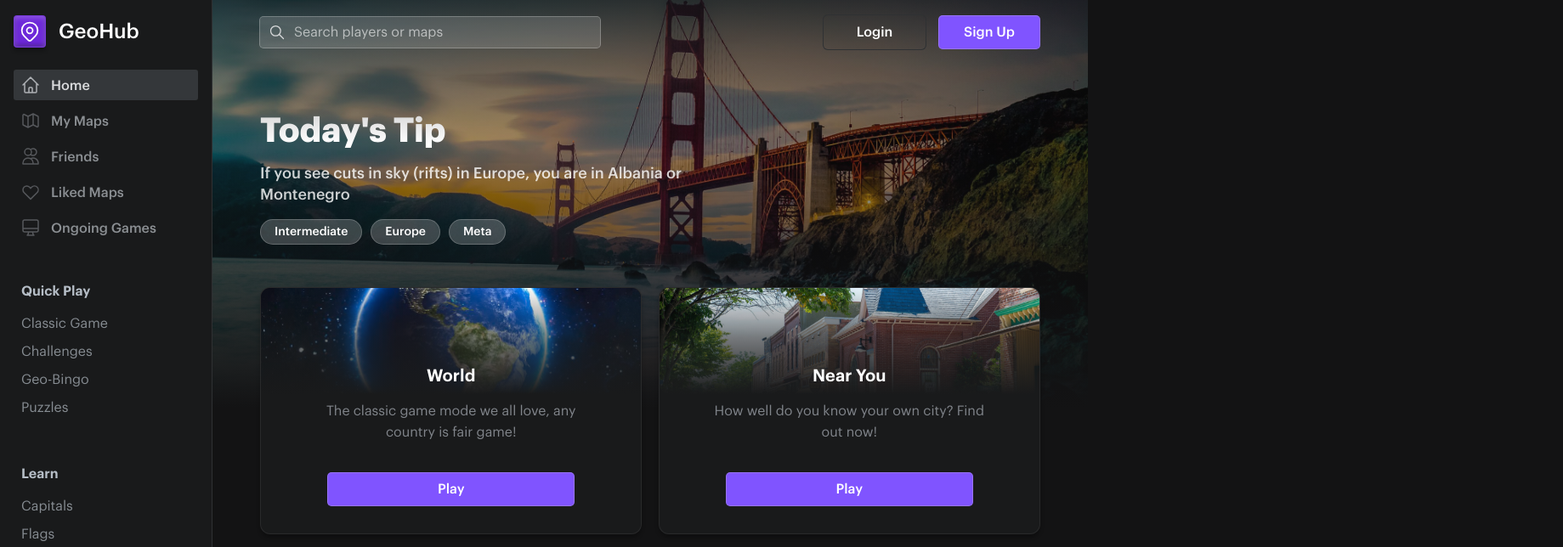
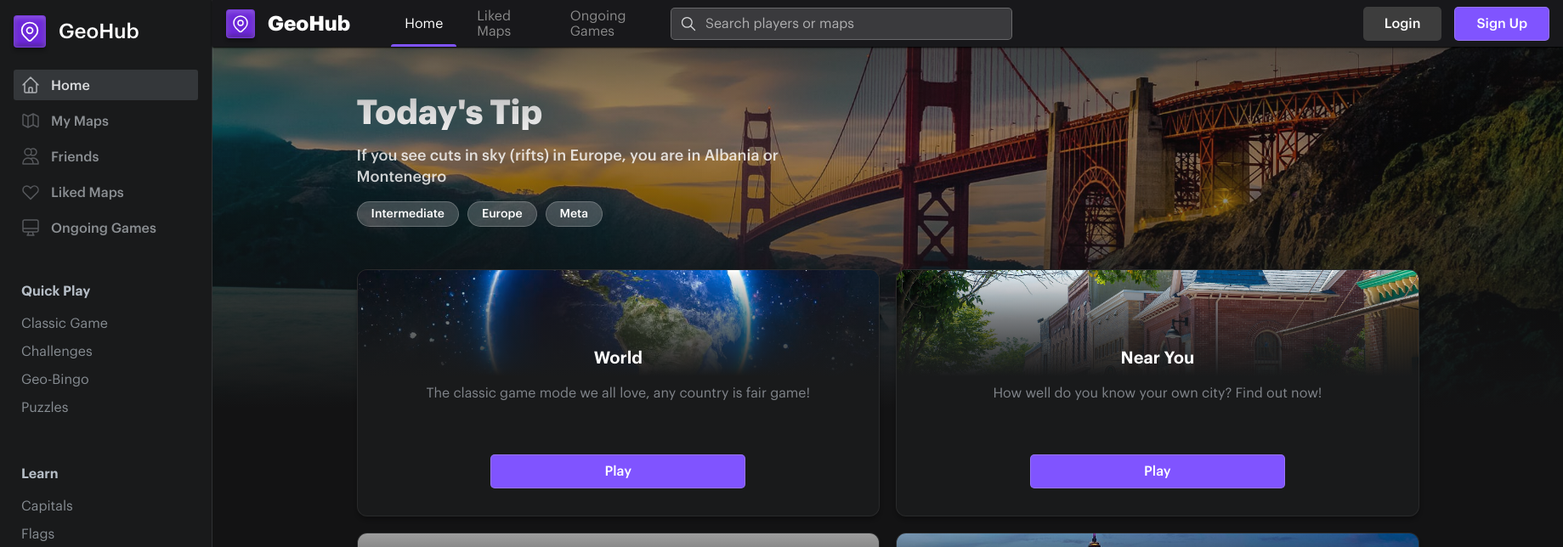
Before and after one commit to benlikescode/geohub, a Next.js app: page / in a window 1280 px wide. Shown: the top 644 px of the page at 85% size, 1839 px wide, since content can reach past the window. Built offline with nearby package versions, Linux system fonts and the light colour scheme; grey boxes are pictures that could not be loaded.

Commit message:
Updated Navbar

```diff
--- /dev/null
+++ b/components/Layout/Navbar/NavLink.tsx
@@ -0,0 +1,89 @@
+import { FC } from 'react'
+import Link from 'next/link'
+import { useRouter } from 'next/router'
+import styled from 'styled-components'
+
+type StyledProps = {
+  isActive: boolean
+}
+
+const StyledNavLink = styled.div<StyledProps>`
+  height: 100%;
+  display: flex;
+  align-items: center;
+  justify-content: center;
+
+  &:not(:last-child) {
+    margin-right: 0.5rem;
+  }
+
+  a {
+    color: inherit;
+    text-decoration: none;
+  }
+
+  .itemText {
+    color: #8a8a8a;
+    font-weight: 400;
+
+    ${({ isActive }) => isActive && `
+      color: #fff;
+    `}
+
+    :hover {
+      color: #fff;
+    }
+  }
+
+  .item {
+    padding: 0.5rem 1rem;
+    height: 100%;
+    display: flex;
+    align-items: center;
+    justify-content: center;
+    //box-sizing: border-box;
+    position: relative;
+
+
+    /*
+    ${({ isActive }) => isActive && `
+      border-bottom: 2px solid var(--mediumPurple);
+    `}
+    */
+  }
+
+  .activeLine {
+    position: absolute;
+    bottom: 0;
+    background-color: var(--mediumPurple);
+    width: 100%;
+    border-radius: 15px 15px 0 0;
+    ${({ isActive }) => isActive && `
+      height: 3px;
+    `}
+
+  }
+`
+
+type Props = {
+  text: string
+  route: string
+}
+
+const NavLink: FC<Props> = ({ text, route }) => {
+  const router = useRouter()
+  const isActive = `/${router.pathname.split('/')[1]}` === route
+
+  return (
+    <StyledNavLink isActive={isActive}>
+      <Link href={route}>
+        <a className="item">
+          <span className="itemText">{text}</span>
+          <div className="activeLine"></div>
+        </a>
+      </Link>
+    </StyledNavLink>
+  )
+}
+
+export default NavLink
--- a/components/Layout/Navbar/Navbar.Styled.tsx
+++ b/components/Layout/Navbar/Navbar.Styled.tsx
@@ -1,37 +1,60 @@
 import styled from 'styled-components'
 
-type StyledProps = {
-  atTop?: boolean
-}
-
-const StyledNavbar = styled.div<StyledProps>`
+const StyledNavbar = styled.div`
   display: flex;
   align-items: center;
-  height: 76px;
+  justify-content: space-between;
+  padding: 0 1rem;
+  height: 55px;
   position: sticky;
   top: 0;
   z-index: 20;
-  background-color: ${({ atTop }) => atTop ? 'transparent' : '#171718'};
-  transition: 0.1s ease-in;
-  box-shadow: ${({ atTop }) => !atTop && '0px 4px 4px 0px rgba(0, 0, 0, 0.35)'};
+  background-color: #18181b;
+  box-shadow: 0 1px 2px rgba(0, 0, 0, 0.9), 0 0px 2px rgba(0, 0, 0, 0.9);
 
-  .mainSection {
-    max-width: ${({ theme }) => theme.breakpoint.l};
-    width: 100%;
+  .logoWrapper {
+    display: flex;
+    align-items: center;
+    gap: 15px;
+  }
+
+  .logo {
+    display: flex;
+    align-items: center;
+    justify-content: center;
+    background-color: var(--darkPurple);
+    border: 1px solid rgba(255, 255, 255, 0.08);
+    box-shadow: 0px 4px 4px rgba(0, 0, 0, 0.25), inset 0px 2px 6px rgba(255, 255, 255, 0.25), inset 0px -3px 4px rgba(0, 0, 0, 0.25);
+    border-radius: 4px;
+    height: 34px;
+    width: 34px;
+  }
+
+  .leftContainer {
+    display: flex;
+    align-items: center;
+    height: 100%;
+  }
+
+  .navLinks {
+    display: flex;
+    align-items: center;
+    margin-left: 3rem;
+    height: 100%;
+  }
+
+  .rightContainer {
     display: flex;
     align-items: center;
     justify-content: space-between;
-    gap: 2rem;
-    padding: 0 3.5rem;
-    margin: 0 auto;
+    width: 1100px;
+
   }
 
   .rightWrapper {
     display: flex;
     align-items: center;
     gap: 15px;
-    width: 100%;
-    justify-content: flex-end;
   }
 
   .userInfo {
@@ -45,6 +68,7 @@ const StyledNavbar = styled.div<StyledProps>`
     font-size: 18px;
   }
 
+
 `
 
 export default StyledNavbar
--- a/components/Layout/Navbar/Navbar.tsx
+++ b/components/Layout/Navbar/Navbar.tsx
@@ -1,46 +1,56 @@
+import { DesktopComputerIcon, HeartIcon, HomeIcon, LocationMarkerIcon } from '@heroicons/react/outline'
 import Link from 'next/link'
-import React, { FC, useEffect, useState } from 'react'
+import React, { FC } from 'react'
 import { useSelector } from 'react-redux'
 import { StyledNavbar } from '.'
 import { selectUser } from '../../../redux/user'
 import { UserType } from '../../../types'
-import { useViewport } from '../../../utils/hooks'
-import { Avatar, Button, Searchbar } from '../../System'
-import { MobileNav } from './MobileNav'
+import { Avatar, Button, Icon, Searchbar } from '../../System'
+import NavLink from './NavLink'
 
 type Props = {
   isHomePage?: boolean
 }
 
 const Navbar: FC<Props> = ({ isHomePage }) => {
-  const [atTop, setAtTop] = useState(true)
   const user: UserType = useSelector(selectUser)
-  const width = useViewport()
-
-  const handleScroll = () => {
-    setAtTop(window.scrollY < 76)
-  }
-
-  useEffect(() => {
-    if (!isHomePage) {
-      return
-    }
-
-    window.addEventListener('scroll', handleScroll)
-
-    return () => {
-      window.removeEventListener('scroll', handleScroll)
-    }
-  }, [])
-
-  if (width < 500) {
-    return <MobileNav />
-  }
 
   return (
-    <StyledNavbar atTop={isHomePage && atTop}>
+    <StyledNavbar>
+      <div className="leftContainer">
+        <Link href="/">
+          <a>
+            <div className="logoWrapper">
+              <div className="logo">
+                <Icon size={24} fill="#fff">
+                  <LocationMarkerIcon />
+                </Icon>
+              </div>
+              <h2 className="appTitle">GeoHub</h2>
+            </div>
+          </a>
+        </Link>
 
-      <div className="mainSection">
+        <nav className="navLinks">
+          <NavLink
+            text="Home"
+            route="/"
+          />
+
+          <NavLink
+            text="Liked Maps"
+            route="/liked"
+          />
+
+          <NavLink
+            text="Ongoing Games"
+            route="/ongoing"
+          />
+        </nav>
+      </div>
+
+
+      <div className="rightContainer">
         <Searchbar />
 
         {user.id ?
@@ -58,19 +68,19 @@ const Navbar: FC<Props> = ({ isHomePage }) => {
           <div className="rightWrapper">
             <Link href="/login">
               <a>
-                <Button type="ghost" width="120px">Login</Button>
+                <Button type="solidCustom" backgroundColor='#3d3d3d' color='#fff' hoverColor='#444' height='34px'>Login</Button>
               </a>
             </Link>
 
             <Link href="/register">
               <a>
-                <Button type="solidPurple" width="120px">Sign Up</Button>
+                <Button type="solidPurple" height='34px'>Sign Up</Button>
               </a>
             </Link>
           </div>
-
         }
       </div>
+
     </StyledNavbar>
   )
 }
```
Lines whose indentation alone changed are shown as unchanged.
